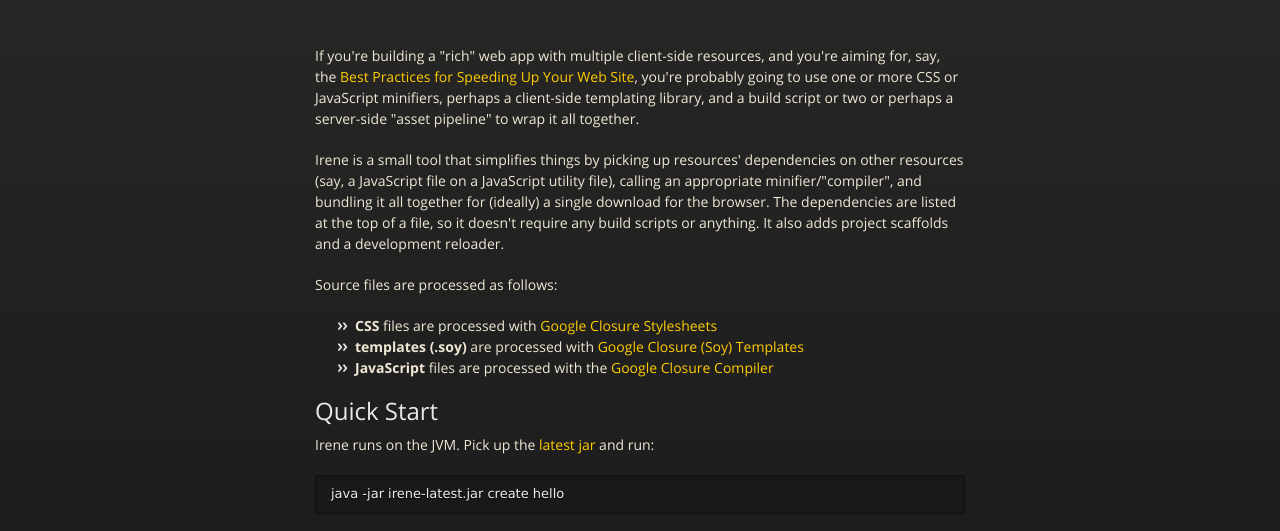
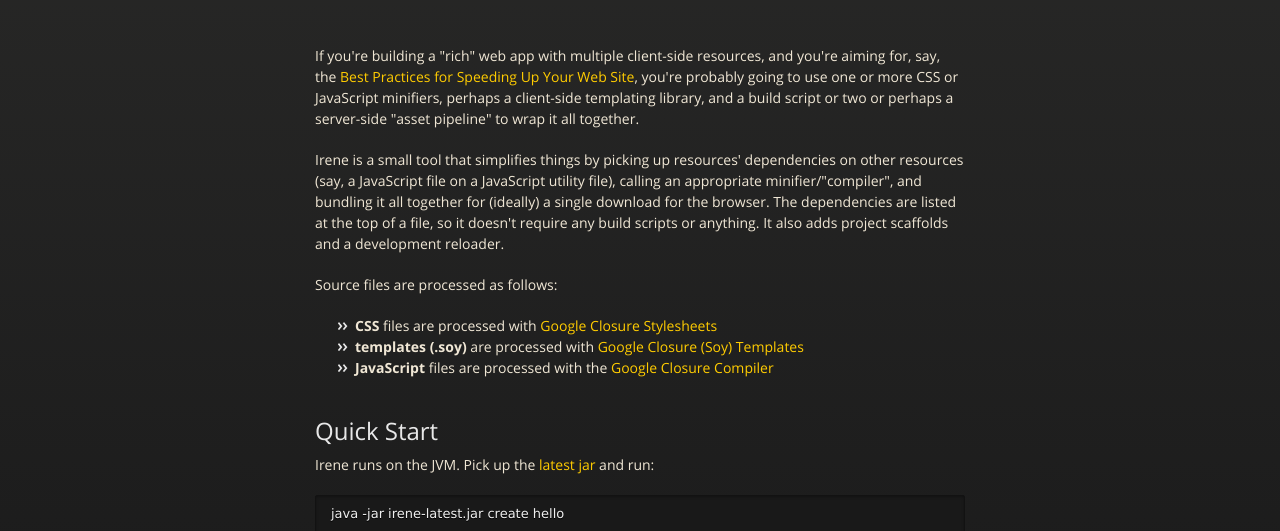
Before and after one commit to ejones/irene, a plain HTML site: page index.html in a window 1280 px wide. Shown: the part 226-757 px from the top of the page. Drawn offline with nearby package versions, Linux system fonts and the light colour scheme.

Commit message:
Let the section headers breathe; add a stop-gap fix for monospaced fonts in Linux (see https://github.com/mattgraham/Midnight/pull/1)

```diff
--- a/stylesheets/styles.css
+++ b/stylesheets/styles.css
@@ -257,7 +257,7 @@ pre,
 code,
 kbd,
 samp {
-  font-family: monospace, serif;
+  font-family: WorkAroundWebKitAndMozilla, monospace;
   _font-family: 'courier new', monospace;
   font-size: 1em;
 }
@@ -564,6 +564,7 @@ h1 {
 }
 
 h2 {
+  margin-top: 40px;
   font-size: 24px;
 }
 
@@ -623,7 +624,7 @@ blockquote {
 }
 
 code {
-  font-family: "Lucida Sans", Monaco, Bitstream Vera Sans Mono, Lucida Console, Terminal;
+  font-family: "Lucida Sans", Monaco, Bitstream Vera Sans Mono, Lucida Console, Terminal, monospace;
   color: #efefef;
   font-size: 13px;
   margin: 0 4px;
```
